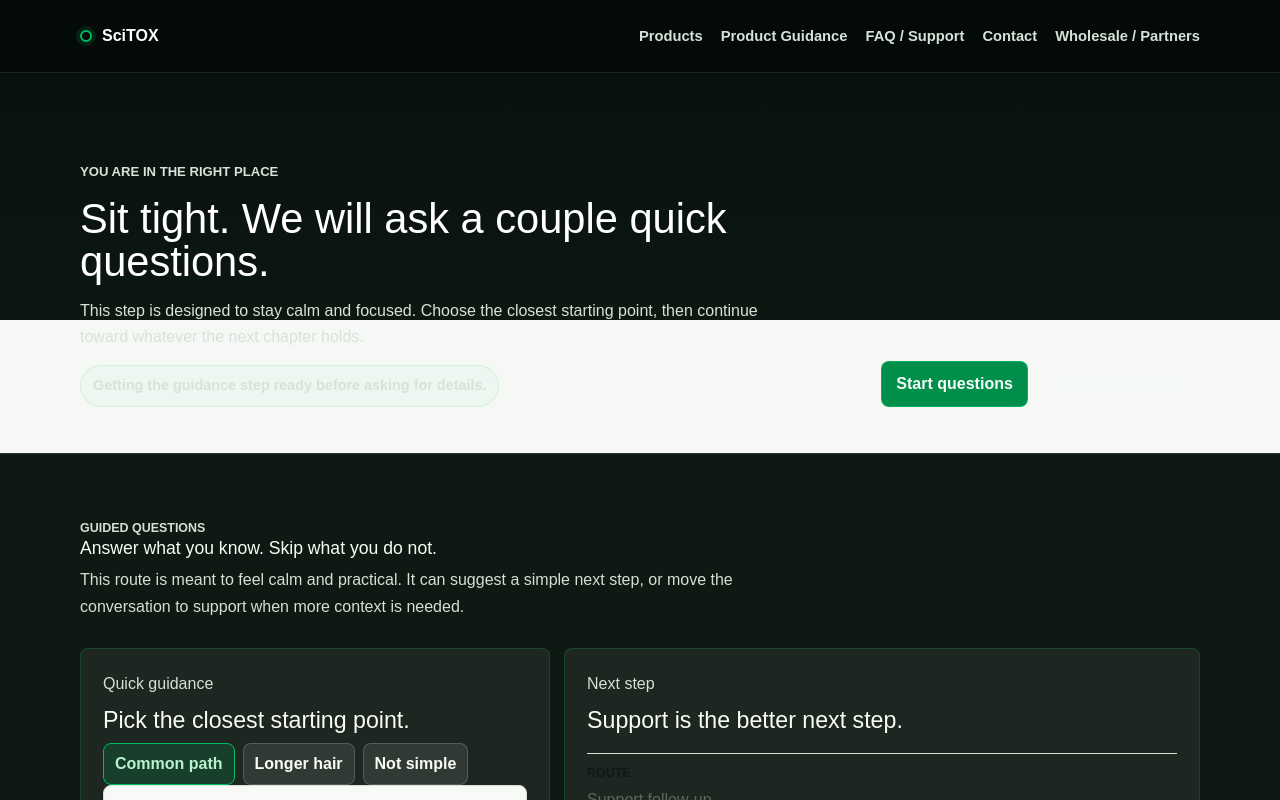
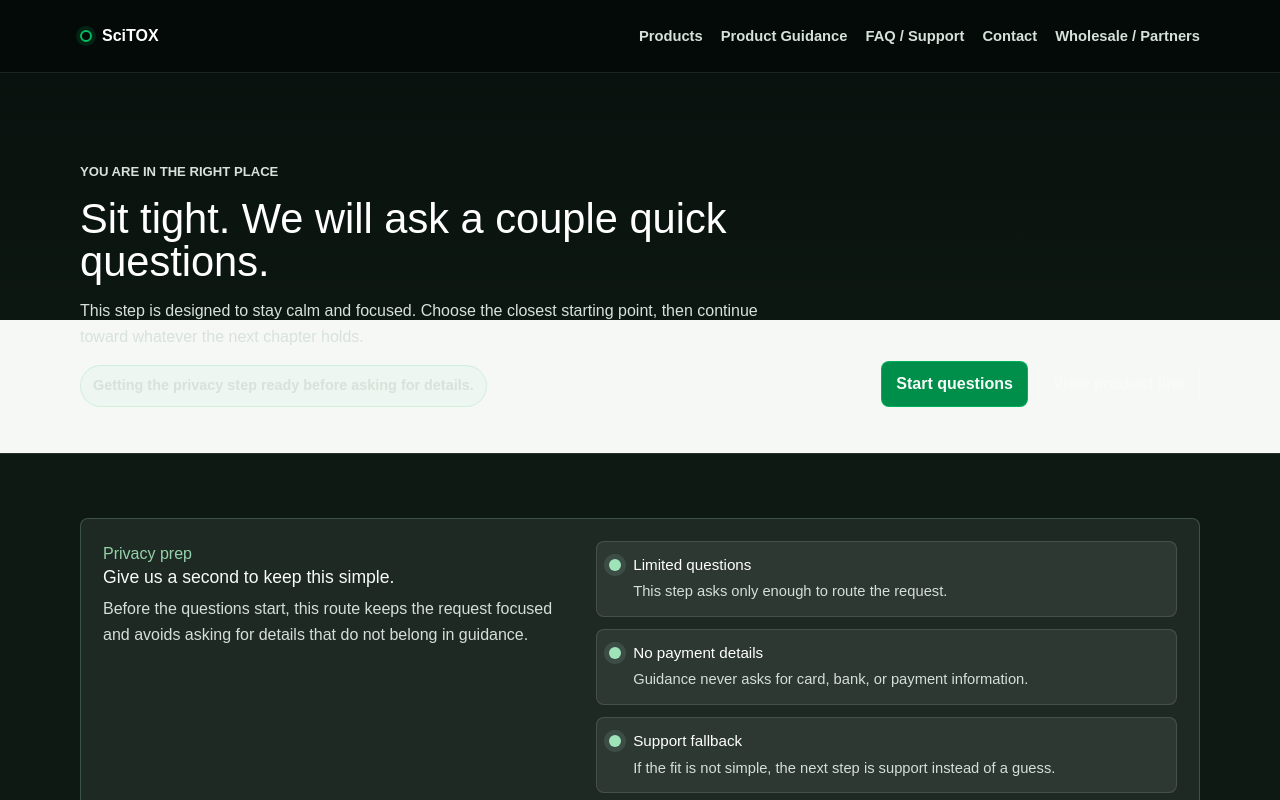
Before and after one commit to ancientagent/scitox-web-rebuild, a Next.js app in the folder site/: page /guidance in a window 1280 px wide. Shown: the top 800 px of the page. Built offline with nearby package versions, Linux system fonts and the light colour scheme.

Commit message:
feat: add guidance privacy prep baseline

```diff
--- a/site/app/globals.css
+++ b/site/app/globals.css
@@ -667,6 +667,64 @@ ul {
   margin-bottom: 14px;
 }
 
+.privacy-prep {
+  display: grid;
+  grid-template-columns: minmax(0, 0.9fr) minmax(0, 1.1fr);
+  gap: 18px;
+  align-items: start;
+  margin-bottom: 32px;
+  border: 1px solid rgb(159 228 185 / 22%);
+  border-radius: 8px;
+  background: rgb(255 255 255 / 7%);
+  padding: 22px;
+}
+
+.privacy-prep__intro {
+  min-width: 0;
+}
+
+.privacy-prep__intro p {
+  margin: 0;
+}
+
+.privacy-prep__items {
+  display: grid;
+  gap: 12px;
+  min-width: 0;
+}
+
+.privacy-prep__item {
+  display: grid;
+  grid-template-columns: auto minmax(0, 1fr);
+  gap: 12px;
+  align-items: start;
+  border: 1px solid rgb(255 255 255 / 12%);
+  border-radius: 8px;
+  background: rgb(255 255 255 / 7%);
+  padding: 12px;
+}
+
+.privacy-prep__item span {
+  width: 12px;
+  height: 12px;
+  margin-top: 5px;
+  border-radius: 50%;
+  background: #9fe4b9;
+  box-shadow: 0 0 0 5px rgb(159 228 185 / 12%);
+}
+
+.privacy-prep__item h3 {
+  margin: 0 0 3px;
+  color: #ffffff;
+  font-size: 0.95rem;
+}
+
+.privacy-prep__item p {
+  margin: 0;
+  color: #d4dfd6;
+  font-size: 0.92rem;
+}
+
 .guidance-api-demo__form {
   align-content: start;
 }
@@ -959,6 +1017,7 @@ ul {
   .variant-list,
   .vendor-grid,
   .two-column,
+  .privacy-prep,
   .guidance-preview,
   .guidance-api-demo,
   .checkout-gate {
--- a/site/app/guidance/page.tsx
+++ b/site/app/guidance/page.tsx
@@ -1,5 +1,6 @@
 import { GuidanceAssistantDemo } from "@/components/GuidanceAssistantDemo";
 import { GuidancePreview } from "@/components/GuidancePreview";
+import { PrivacyPrepNotice } from "@/components/PrivacyPrepNotice";
 import { WelcomeGreeting } from "@/components/WelcomeGreeting";
 
 export default function GuidancePage() {
@@ -8,6 +9,7 @@ export default function GuidancePage() {
       <WelcomeGreeting context="guidance" />
       <section className="content-band content-band--dark" id="quick-guidance">
         <div className="band-inner">
+          <PrivacyPrepNotice />
           <div className="section-heading">
             <p className="eyebrow">Guided questions</p>
             <h2>Answer what you know. Skip what you do not.</h2>
--- /dev/null
+++ b/site/components/PrivacyPrepNotice.tsx
@@ -0,0 +1,40 @@
+const prepItems = [
+  {
+    label: "Limited questions",
+    body: "This step asks only enough to route the request.",
+  },
+  {
+    label: "No payment details",
+    body: "Guidance never asks for card, bank, or payment information.",
+  },
+  {
+    label: "Support fallback",
+    body: "If the fit is not simple, the next step is support instead of a guess.",
+  },
+];
+
+export function PrivacyPrepNotice() {
+  return (
+    <article className="privacy-prep" aria-label="Privacy preparation">
+      <div className="privacy-prep__intro">
+        <p className="tag">Privacy prep</p>
+        <h2>Give us a second to keep this simple.</h2>
+        <p>
+          Before the questions start, this route keeps the request focused and
+          avoids asking for details that do not belong in guidance.
+        </p>
+      </div>
+      <div className="privacy-prep__items">
+        {prepItems.map((item) => (
+          <div className="privacy-prep__item" key={item.label}>
+            <span aria-hidden="true" />
+            <div>
+              <h3>{item.label}</h3>
+              <p>{item.body}</p>
+            </div>
+          </div>
+        ))}
+      </div>
+    </article>
+  );
+}
--- a/site/components/WelcomeGreeting.tsx
+++ b/site/components/WelcomeGreeting.tsx
@@ -21,7 +21,7 @@ const greetingCopy = {
     title: "Sit tight. We will ask a couple quick questions.",
     body:
       "This step is designed to stay calm and focused. Choose the closest starting point, then continue toward whatever the next chapter holds.",
-    status: "Getting the guidance step ready before asking for details.",
+    status: "Getting the privacy step ready before asking for details.",
     primaryHref: "#quick-guidance",
     primaryLabel: "Start questions",
     secondaryHref: "/products",
--- a/site/next.config.js
+++ b/site/next.config.js
@@ -1,4 +1,40 @@
 /** @type {import('next').NextConfig} */
-const nextConfig = {};
+const securityHeaders = [
+  {
+    key: "Content-Security-Policy",
+    value: "base-uri 'self'; frame-ancestors 'none'; form-action 'self' https://accept.authorize.net https://test.authorize.net",
+  },
+  {
+    key: "Referrer-Policy",
+    value: "no-referrer",
+  },
+  {
+    key: "Permissions-Policy",
+    value: "camera=(), microphone=(), geolocation=(), browsing-topics=()",
+  },
+  {
+    key: "Strict-Transport-Security",
+    value: "max-age=31536000",
+  },
+  {
+    key: "X-Content-Type-Options",
+    value: "nosniff",
+  },
+  {
+    key: "X-Frame-Options",
+    value: "DENY",
+  },
+];
+
+const nextConfig = {
+  async headers() {
+    return [
+      {
+        source: "/:path*",
+        headers: securityHeaders,
+      },
+    ];
+  },
+};
 
 module.exports = nextConfig;
```
Also changed, not shown: 1 other file (tests, documents, lock files or other folders).
